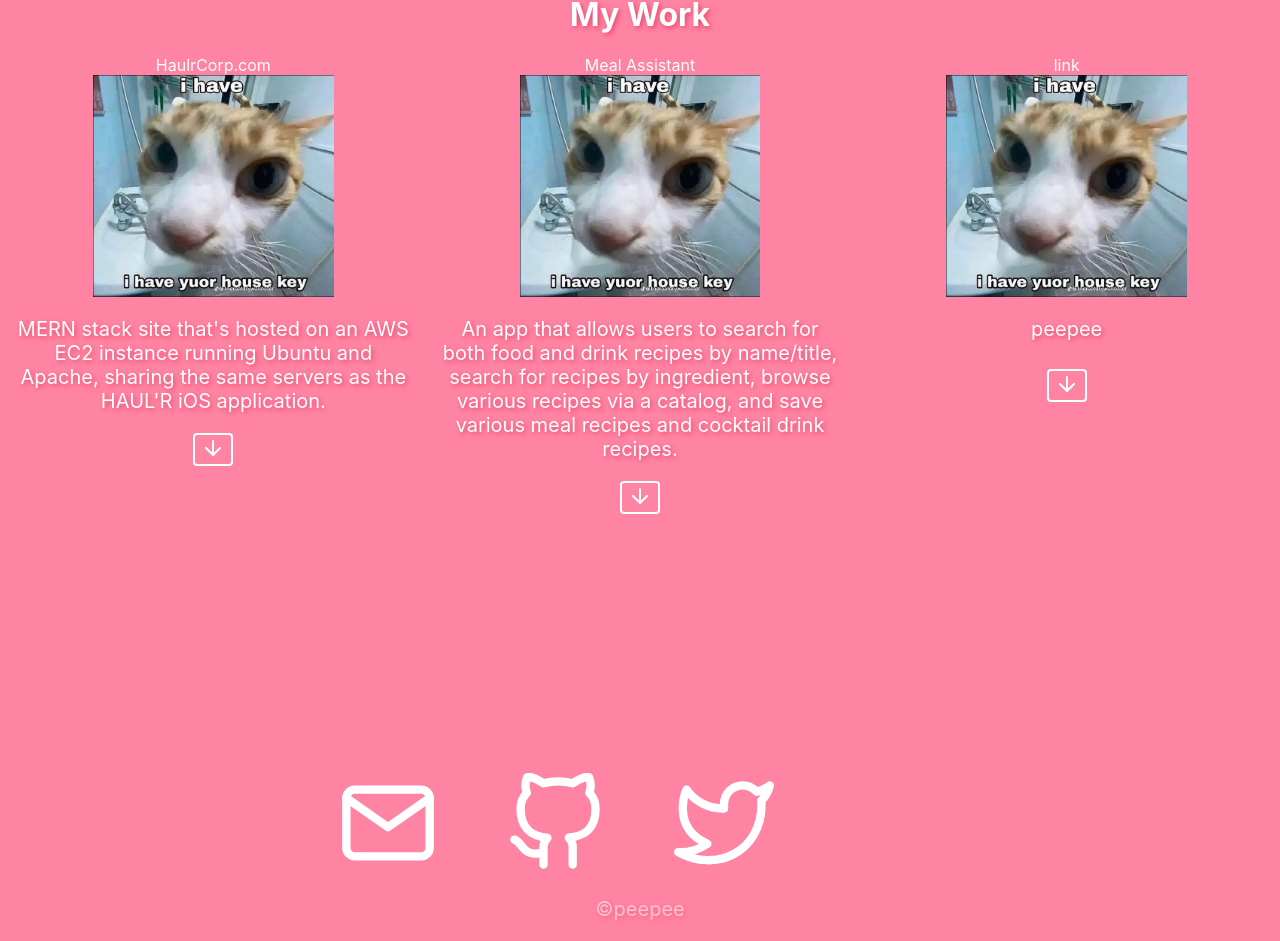
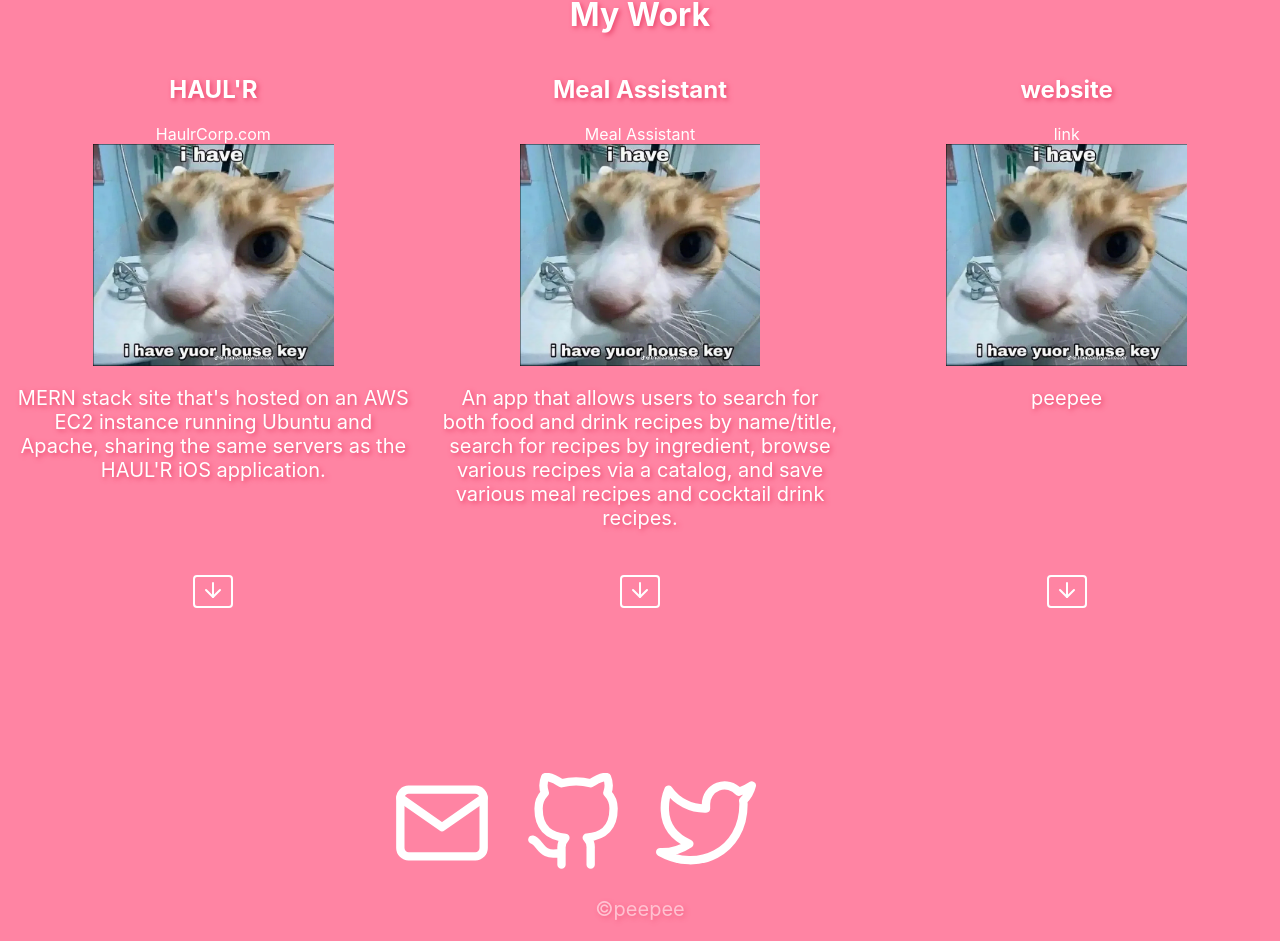
Before and after one commit to strawberryboar/Athenas-Portfolio, a React (Create React App) app: page / in a window 1280 px wide. Shown: the part 1678-2619 px from the top of the page. Built offline with nearby package versions, Linux system fonts and the light colour scheme; some icons are missing.

Commit message:
Added collapseBtns class wrapping the buttons

```diff
--- a/src/components/Collapse.js
+++ b/src/components/Collapse.js
@@ -19,7 +19,7 @@ export default function Collapse(props) {
                     <DownArrow style={style}/>
             </button>
             {/* need to animate on click */}
-            <div>
+            <div className="techBox">
             {isShown && (
                 props.children
             )
--- a/src/components/Footer.css
+++ b/src/components/Footer.css
@@ -14,12 +14,12 @@ Footer {
     width: 50%;
 }
 
-.footerBox {
+/* .footerBox {
     display: flex;
     flex-direction: column;
     width: 25%;
     align-items: center;
-}
+} */
 
 .footerBox svg {
     width: 100px;
--- a/src/pages/Homepage.css
+++ b/src/pages/Homepage.css
@@ -143,7 +143,7 @@
     opacity: 90%;
   }
 
-  .imgDiv:hover {
+  .linkBox img:hover {
     transition: 0.3s;
     filter: blur(3px);
   }
@@ -181,6 +181,14 @@
 .techBtn:hover, .downArrow svg:hover {
   scale: 1.2;
   transition: 0.3s;
+}
+
+.collapseBtns {
+  display: flex;
+  flex-direction: row;
+  width: 100%;
+  justify-content: space-around;
+  position: relative;
 }
 
 .resumeBox {
--- a/src/pages/Homepage.js
+++ b/src/pages/Homepage.js
@@ -20,27 +20,21 @@ import Collapse from '../components/Collapse';
 export default function Homepage() {
     // const {ref: learnRef, inView: aboutIsVisible} = useInView();
     const learnRef = useRef();
-
     const projRef = useRef();
     // const {ref: projRef, inView: projectIsVisible} = useInView();
-
     const topRef = useRef();
     // const {ref: topRef, inView: topIsVisible} = useInView();
-
     const resRef = useRef();
 
     // className={`${projectIsVisible ? 'projects animate__animated animate__fadeInDown' : ''}`}
     function handleClick(scrollToRef) {
         scrollToRef.current.scrollIntoView({ behavior: "smooth" });
       }
-
     const [isShown, setIsShown] = useState(false);
     const [isHover, setIsHover] = useState(false);
-
     const handleMouseEnter = () => {
         setIsHover(true);
     }
-
     const handleMouseOut = () => {
         setIsHover(false);
     }
@@ -109,13 +103,32 @@ export default function Homepage() {
             </div> */}
             <div className='linkWrap'>
                 <div className='linkBox'>
-                    {/* <h2>HAUL'R</h2> */}
+                    <h2>HAUL'R</h2>
                     <a href='https://haulrcorp.com/'>HaulrCorp.com</a>
                     <img src={catPng}/>
 
                     <p>MERN stack site that's hosted on an AWS EC2 instance running Ubuntu and Apache, sharing the same servers as the HAUL'R iOS application.</p>
+
+                </div>
+                <div className='linkBox'>
+                    <h2>Meal Assistant</h2>
+                        <a href='https://strawberryboar.github.io/Meal-Assistant/'>Meal Assistant</a>
+                        <img src={catPng}/>
+
+                    <p>An app that allows users to search for both food and drink recipes by name/title, search for recipes by ingredient, browse various recipes via a catalog, and save various meal recipes and cocktail drink recipes.</p>
+
+                </div>
+                <div className='linkBox'>
+                    <h2>website</h2>
+                        <a href='#'>link</a>
+                        <img src={catPng}/>
+
+                    <p>peepee</p>
+
+                    </div>
+                </div>
+                <div className='collapseBtns'>
                         <Collapse>
-                <div className='techBox'>
                             <ul className='tech'>
                                 <li>MongoDB</li>
                                 <li>Express</li>
@@ -123,17 +136,8 @@ export default function Homepage() {
                                 <li>Node</li>
                                 <li>GraphQL</li>
                             </ul>
-                        </div>
                         </Collapse>
-                </div>
-                <div className='linkBox'>
-                    {/* <h2>Meal Assistant</h2> */}
-                        <a href='https://strawberryboar.github.io/Meal-Assistant/'>Meal Assistant</a>
-                        <img src={catPng}/>
-
-                    <p>An app that allows users to search for both food and drink recipes by name/title, search for recipes by ingredient, browse various recipes via a catalog, and save various meal recipes and cocktail drink recipes.</p>
                         <Collapse>
-                    <div className='techBox'>
                             <ul className='tech'>
                                 <li>HTML/CSS</li>
                                 <li>JS</li>
@@ -141,21 +145,10 @@ export default function Homepage() {
                                 <li>Bulma CSS Framework</li>
                                 <li>AJAX API Requests</li>
                             </ul>
-                    </div>
                         </Collapse>
-                </div>
-                <div className='linkBox'>
-                    {/* <h2>website</h2> */}
-                        <a href='#'>link</a>
-                        <img src={catPng}/>
-
-                    <p>peepee</p>
-                    <div className='techBox'>
                         <Collapse>
                                 <p>poopoo</p>
                         </Collapse>
-                    </div>
-                    </div>
                     </div>
         </div>
         <div className='backToTop'>
```
Lines whose indentation alone changed are shown as unchanged.
